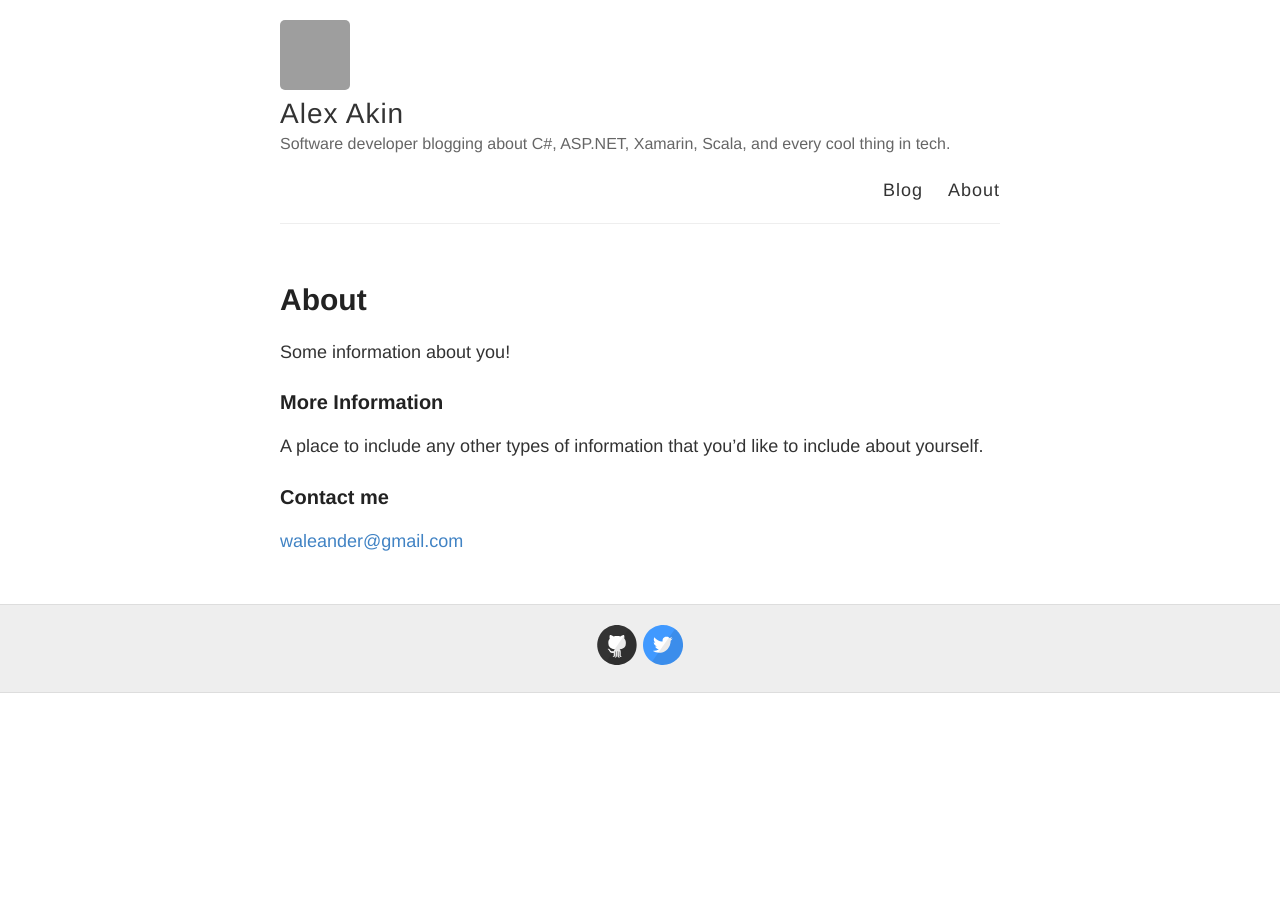
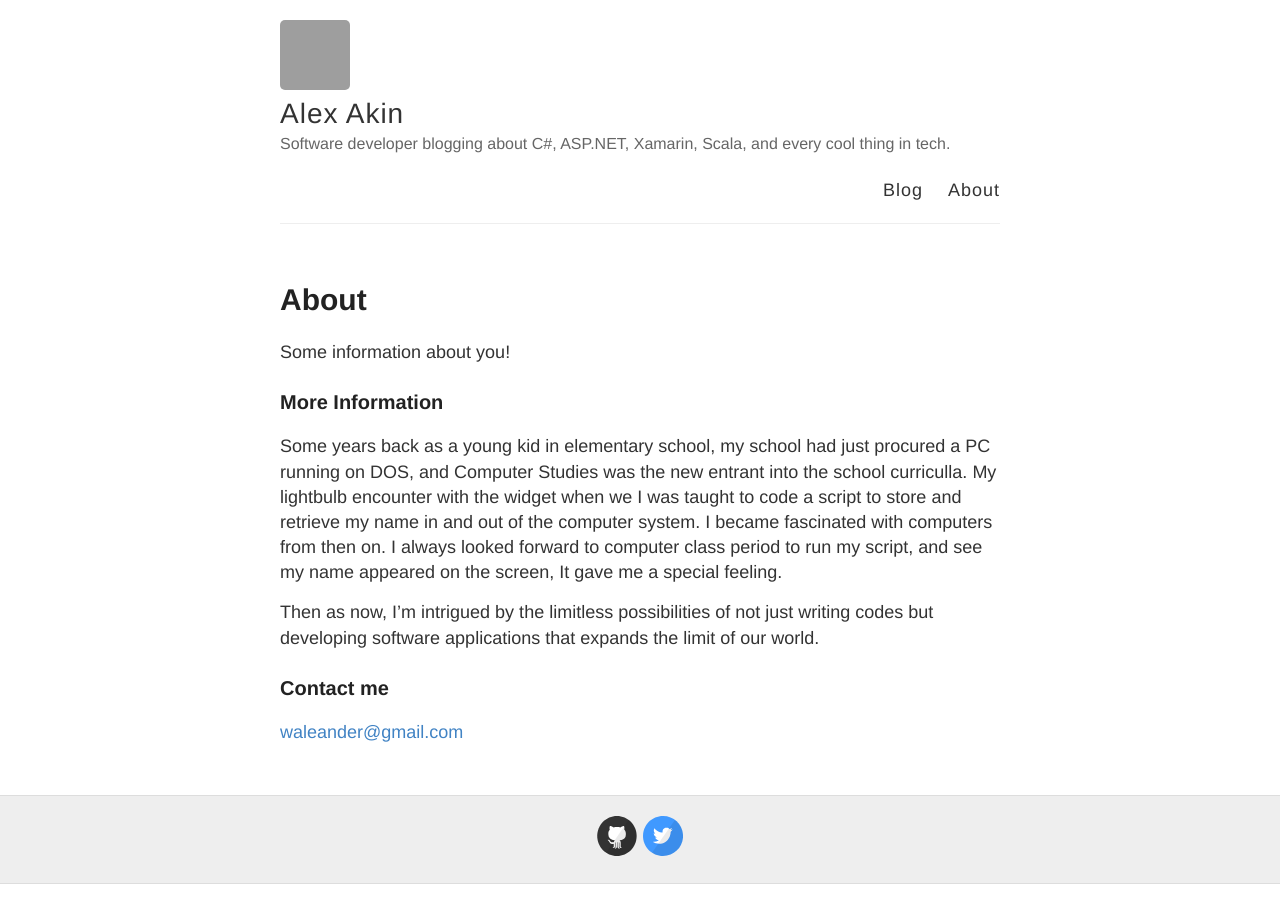
Before and after one commit to yeleywale/yeleywale.github.io, a Jekyll site: the page built from about.md, in a window 1280 px wide. Built offline with Jekyll 4.4.1, drawn with Linux system fonts in a browser that asks for light colours; a file with an impossible date is left out; grey boxes are pictures that could not be loaded.

Commit message:
update About.md

```diff
--- a/about.md
+++ b/about.md
@@ -8,7 +8,9 @@ Some information about you!
 
 ### More Information
 
-A place to include any other types of information that you'd like to include about yourself.
+Some years back as a young kid in elementary school, my school had just procured a PC running on DOS, and Computer Studies was the new entrant into the school curriculla. My lightbulb encounter with the widget when we I was taught to code a script to store and retrieve my name in and out of the computer system. I became fascinated with computers from then on. I always looked forward to computer class period to run my script, and see my name appeared on the screen, It gave me a special feeling.
+
+Then as now, I'm intrigued by the limitless possibilities of not just writing codes but developing software applications that expands the limit of our world.
 
 ### Contact me
 
```
